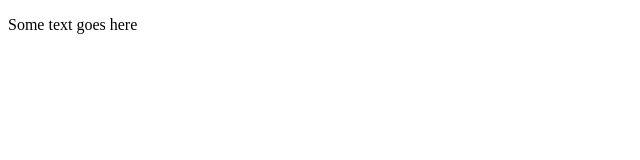
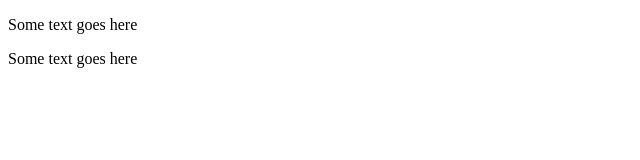
Before and after one commit to bradwinters/cs50, a plain HTML site: page index.html in a window 1280 px wide. Shown: the whole page, without its empty margins (0-640 px from the left). Drawn offline with Linux system fonts and the light colour scheme.

Commit message:
token keys suck so far

```diff
--- a/index.html
+++ b/index.html
@@ -6,4 +6,5 @@
   </head>
  <body>
    <p>Some text goes here</p>
+   <p>Some text goes here</p>
 </html>
```
